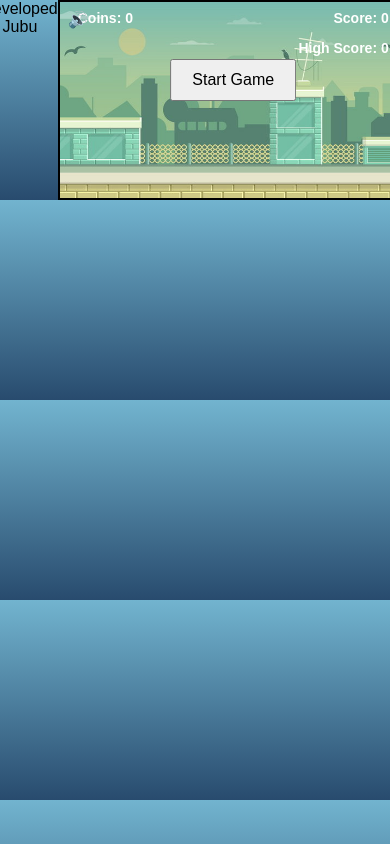
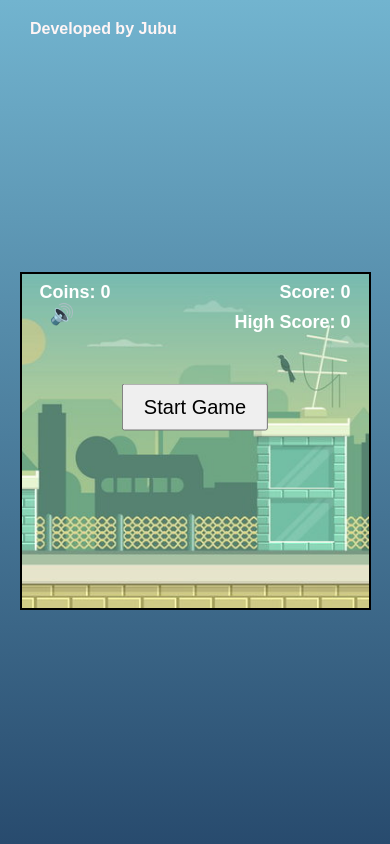
Before and after one commit to Jubaid-Islam/hasuapa, a plain HTML site: page index.html in a window 390 px wide. Drawn offline with Linux system fonts and the light colour scheme.

Commit message:
Update style.css

```diff
--- a/style.css
+++ b/style.css
@@ -7,26 +7,26 @@
 
 body {
     background: linear-gradient(to top, rgb(40, 75, 110), rgb(114, 180, 207));
-    display: flex;
-    justify-content: center;
-
+    ;
+    min-height: 100vh;
 
 }
 
-/* #name p {
-   text-align: right;
-   padding-right: 50px;
+#name p {
+   text-align: left;
+   padding-left: 30px;
    padding-top: 20px;
    color: rgb(255, 245, 245);
-    font-weight: bold;
-} */
+   font-weight: bold;
+}
 
-#main-container {
+
+#main {
     text-align: center;
     display: flex;
     justify-content: center;
     align-items: center;
-    height: 100vh;
+    height: calc(100vh - 38px);
     overflow: hidden;
 }
 
@@ -41,7 +41,7 @@ canvas {
     background: url('cover.jpg') no-repeat center center / cover;
     display: block;
     width: 100%;
-    height: auto;
+    height: 40vh;
     border: 2px solid black;
 }
 
@@ -50,7 +50,7 @@ canvas {
     top: 40%;
     left: 50%;
     transform: translate(-50%, -50%);
-    padding: 15px 30px;
+    padding: 10px 20px;
     font-size: 20px;
     cursor: pointer;
 }
@@ -88,18 +88,17 @@ canvas {
 }
 
 /* Responsive adjustments */
-@media (max-width: 600px) {
+@media screen and (max-height: 500px) and (orientation: landscape) {
     canvas {
-        height: 200px; /* Adjust canvas height for smaller screens */
+        height: 100vh; /* Fill the height of the screen in landscape */
     }
-
     #startButton {
         font-size: 16px;
-        padding: 10px 20px;
+        padding: 20px 20px;
     }
 
     #score, #coinScore, #highScore {
-        font-size: 14px;
+        font-size: 10px;
     }
 
     #soundToggle {
```
